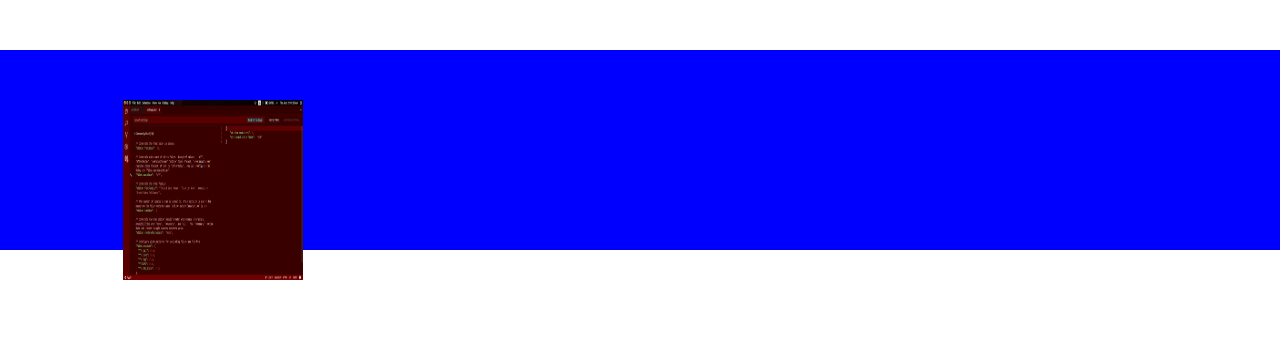
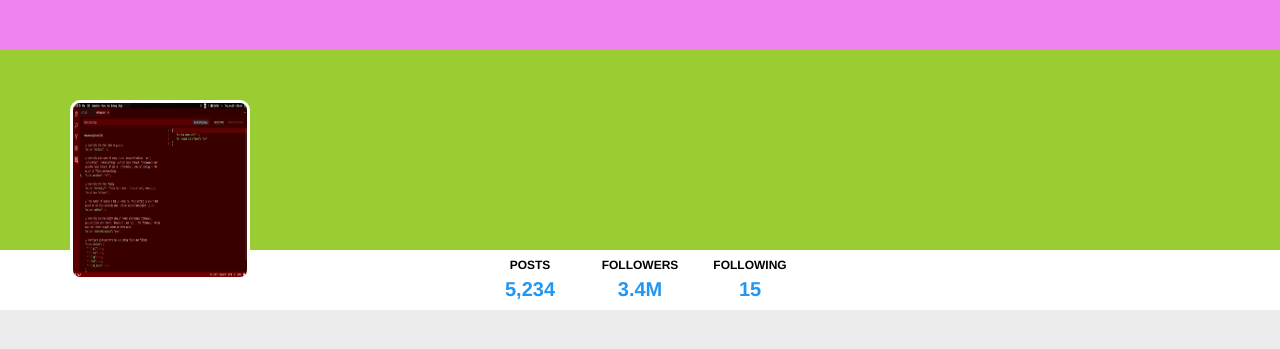
Before and after one commit to anchit1/mBlog, a Django app: a page that uses blog/templates/test/test_user_profile.html in a window 1280 px wide. Shown: the top 349 px of the page. Run offline with Django 3.2, Linux system fonts and the light colour scheme.

Commit message:
Add info bar.

```diff
--- a/blog/static/css/user_profile.css
+++ b/blog/static/css/user_profile.css
@@ -2,28 +2,62 @@
   display: flex; }
 
 body {
-  margin: 0; }
+  margin: 0;
+  background-color: #ececec; }
 
 * {
-  box-sizing: border-box; }
+  box-sizing: border-box;
+  font-family: 'helvetica'; }
 
 #header {
-  background-color: white;
-  height: 50px; }
+  background-color: violet;
+  height: 50px;
+  width: 100%; }
 
 #profile-banner {
-  background-color: blue;
-  height: 200px; }
+  background-color: yellowgreen;
+  height: 200px;
+  width: 100%; }
 
 #info-bar {
-  height: 60px; }
+  height: 60px;
+  background-color: white; }
 
 #info-bar-left {
   flex: 1;
-  height: 100%; }
+  height: 100%;
+  min-width: 275px; }
+
+#info-bar-center {
+  flex: 2;
+  height: 100%;
+  min-width: 600px; }
+
+#profile-stats-main {
+  height: 100%;
+  width: 400px;
+  margin: 0 auto;
+  justify-content: center; }
+
+.info-bar-stat {
+  width: 100px;
+  height: 100%;
+  margin: 0 5px;
+  text-align: center; }
+  .info-bar-stat p {
+    margin: 0; }
+  .info-bar-stat .stat-label {
+    font-size: 12px;
+    font-weight: 900;
+    line-height: 30px; }
+  .info-bar-stat .stat-count {
+    color: #2196F3;
+    font-size: 20px;
+    font-weight: 600;
+    line-height: 18px; }
 
 #info-bar-right {
-  flex: 2;
+  flex: 1;
   height: 100%; }
 
 #profile-pic {
@@ -31,7 +65,9 @@ body {
   width: 180px;
   height: 180px;
   position: relative;
-  margin: -150px auto 0 auto; }
+  margin: -150px auto 0 auto;
+  border-radius: 10px;
+  border: solid white 3px; }
 
 #sidebar {
   flex: 1; }
--- a/blog/static/css/user_profile.scss
+++ b/blog/static/css/user_profile.scss
@@ -1,9 +1,16 @@
 // ********** style variables **********
 $header-height: 50px;
-$header-color: white;
+$header-color: violet;
 $sidebar-flex: 1;
 $content-flex: 1;
 $aside-flex: 1;
+
+$content-min-width: 600px;
+$sidebar-min-width: 275px;
+
+$primary-color: #2196F3;
+$bg-color: #ececec;
+$info-bar-color: white;
 
 // ********** miscellenious stuff **********
 .flex {
@@ -12,10 +19,12 @@ $aside-flex: 1;
 
 body {
     margin: 0;
+    background-color: $bg-color;
 }
 
 * {
     box-sizing: border-box;
+    font-family: 'helvetica';
 }
 
 
@@ -23,29 +32,73 @@ body {
 #header {
     background-color: $header-color;
     height: $header-height;
+    width: 100%;
 }
 
 
 // ********** banner style **********
 #profile-banner {
-    background-color: blue;
+    background-color: yellowgreen;
     height: 200px;
+    width: 100%;
 }
 
 
 // ********** info bar style **********
 #info-bar {
     height: 60px;
+    background-color: $info-bar-color;
 }
 
 #info-bar-left {
     flex: 1;
     height: 100%;
+    min-width: $sidebar-min-width;
     // background-color: red;
 }
 
+#info-bar-center {
+    flex: 2;
+    height: 100%;
+    min-width: $content-min-width;
+    // background-color: firebrick;
+}
+
+#profile-stats-main {
+    height: 100%;
+    width: 400px;
+    margin: 0 auto;
+    justify-content: center;
+    // background-color: lawngreen;
+}
+
+.info-bar-stat {
+    width: 100px;
+    height: 100%;
+    // background-color: fuchsia;
+    margin: 0 5px;
+    text-align: center;
+
+    p {
+        margin: 0;
+    }
+
+    .stat-label {
+        font-size: 12px;
+        font-weight: 900;
+        line-height: 30px;
+    }
+
+    .stat-count {
+        color: $primary-color;
+        font-size: 20px;
+        font-weight: 600;
+        line-height: 18px;
+    }
+}
+
 #info-bar-right {
-    flex: 2;
+    flex: 1;
     height: 100%;
     // background-color: green;
 }
@@ -56,6 +109,8 @@ body {
     height: 180px;
     position: relative;
     margin: -150px auto 0 auto;
+    border-radius: 10px;
+    border: solid white 3px;
 }
 
 
--- a/blog/templates/test/test_user_profile.html
+++ b/blog/templates/test/test_user_profile.html
@@ -17,6 +17,22 @@
             <div id="info-bar-left">
                 <img src="{% static 'css/test/ss.png' %}" id="profile-pic">
             </div>
+            <div id="info-bar-center">
+                <div id="profile-stats-main" class="flex">
+                    <div class="info-bar-stat">
+                        <p class="stat-label">POSTS</p>
+                        <p class="stat-count">5,234</p>
+                    </div>
+                    <div class="info-bar-stat">
+                        <p class="stat-label">FOLLOWERS</p>
+                        <p class="stat-count">3.4M</p>
+                    </div>
+                    <div class="info-bar-stat">
+                        <p class="stat-label">FOLLOWING</p>
+                        <p class="stat-count"   >15</p>
+                    </div>
+                </div>
+            </div>
             <div id="info-bar-right"></div>
         </div>
 
```
Also changed, not shown: db.sqlite3, 1 other file.
